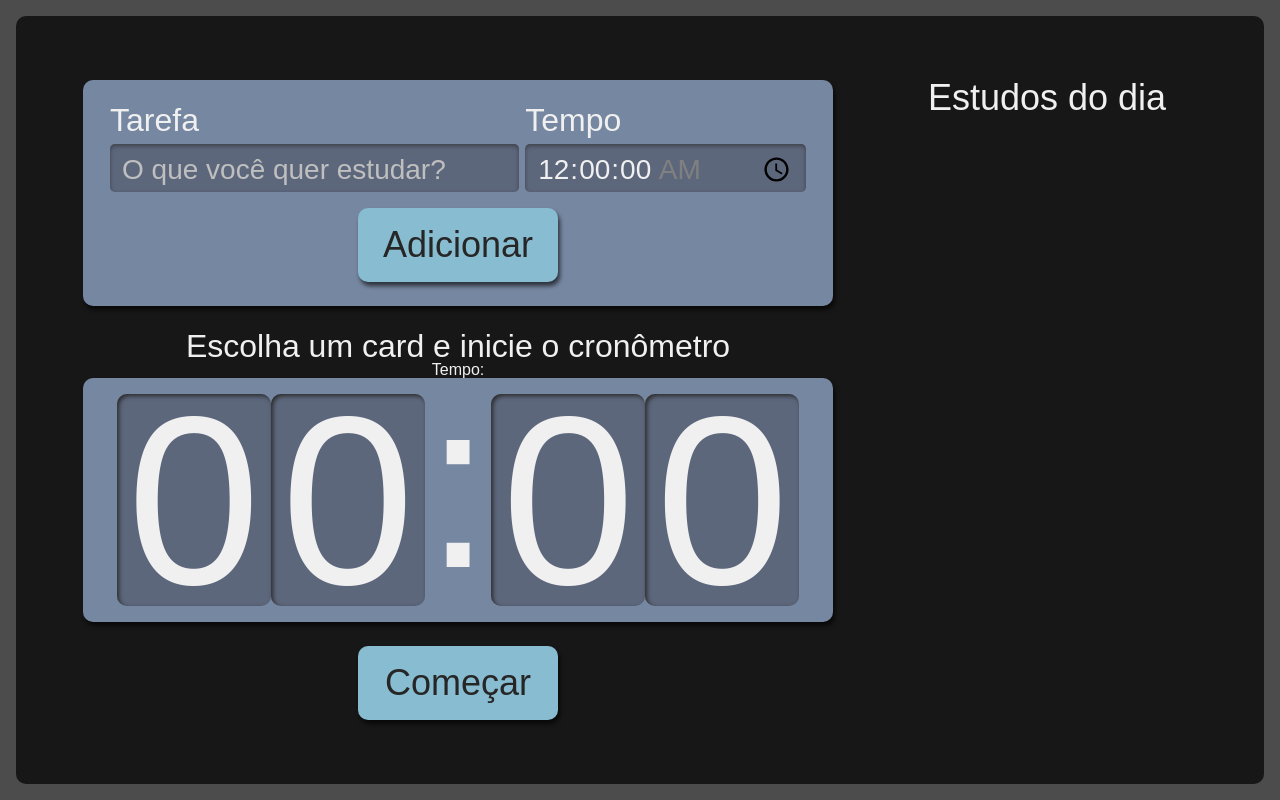
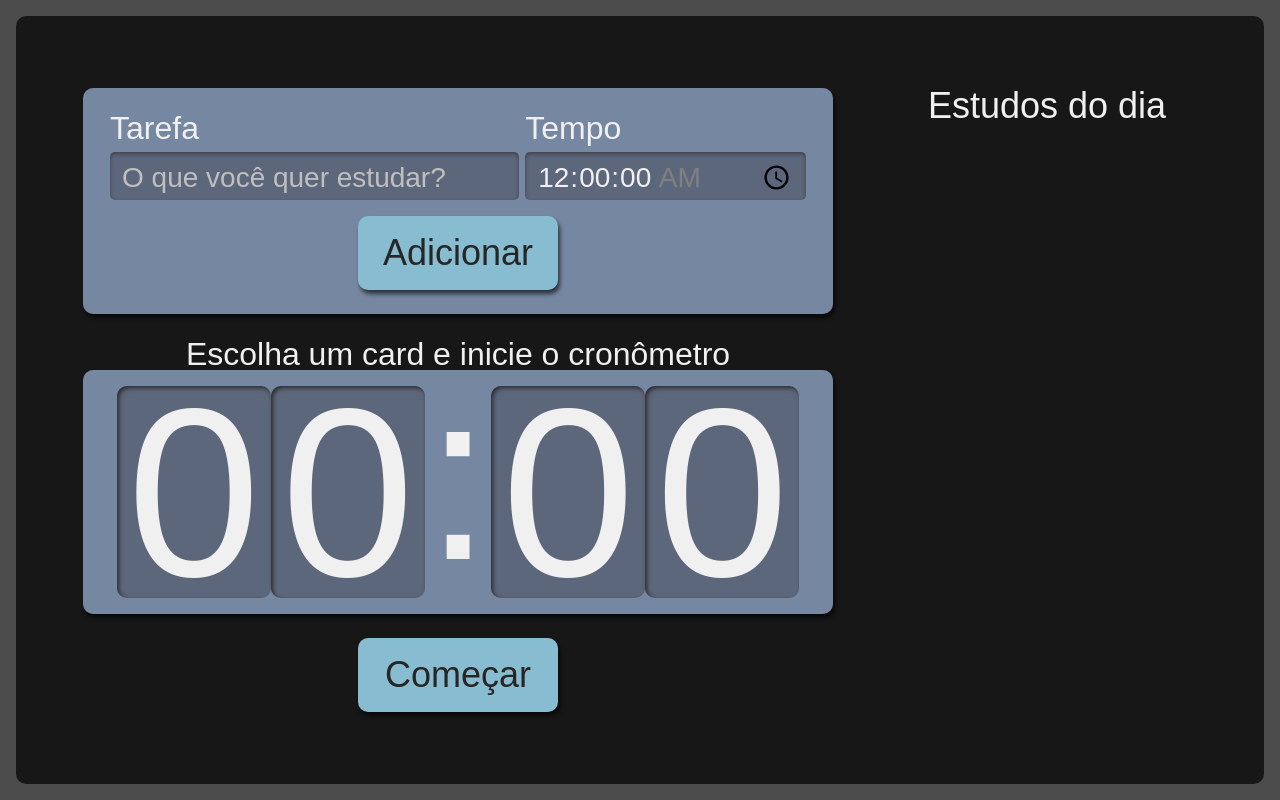
Before and after one commit to Melksedeque/alura-studies-timer, a React (Vite) app: page / in a window 1280 px wide. Built offline with nearby package versions, Linux system fonts and the light colour scheme.

Commit message:
Passagem de tempo via props para o Relógio

```diff
--- a/src/components/Cronometro/index.tsx
+++ b/src/components/Cronometro/index.tsx
@@ -21,9 +21,8 @@ export default function Cronometro({selecionado}: Props) {
   return (
     <div className={style.cronometro}>
       <p className={style.titulo}>Escolha um card e inicie o cronômetro</p>
-      Tempo: {tempo}
       <div className={style.relogioWrapper}>
-        <Relogio />
+        <Relogio tempo={tempo} />
       </div>
       <Botao>Começar</Botao>
     </div>
```
